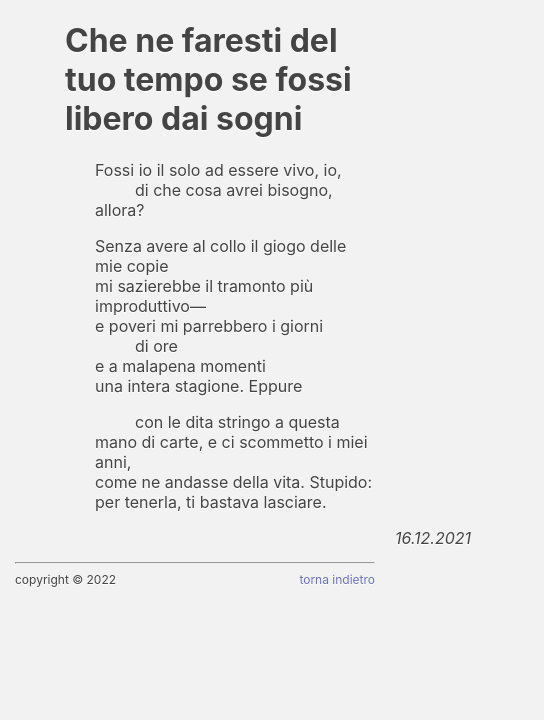
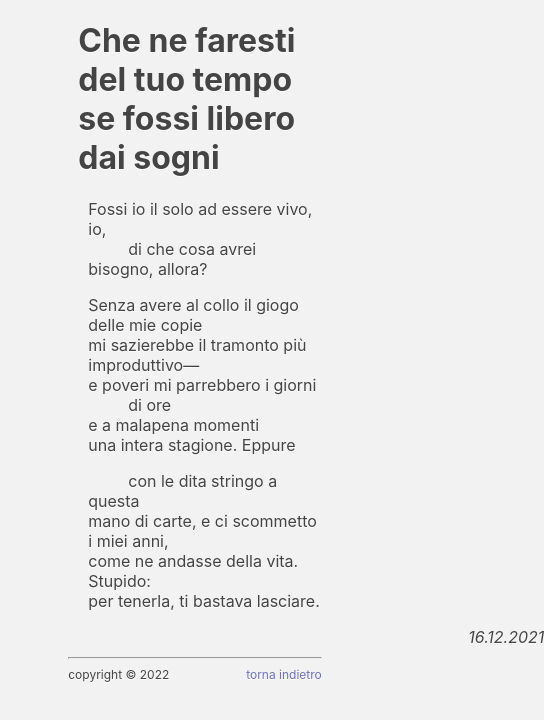
Before and after one commit to poetry-web/poetry-web.github.io, a plain HTML site: page poems/CheNeFarestiDelTuo.html in a window 390 px wide. Shown: the whole page, 544 px wide, since content can reach past the window. Drawn offline with Linux system fonts and the light colour scheme.

Commit message:
Changed margins on mobile

```diff
--- a/style_poems.css
+++ b/style_poems.css
@@ -5,7 +5,6 @@ body {
     font-family: -apple-system, BlinkMacSystemFont, "Segoe UI", Roboto, Helvetica, Arial, sans-serif;
     font-size: 16px;
     text-shadow: 0 1px 0 #ffffff;
-    margin-bottom: 4%;
     margin-left: 17.5%;
     margin-right: 17.5%;
 }
@@ -38,10 +37,17 @@ footer {font-size: 75%}
 #goback:hover {border-bottom: 1px solid #6c71c4}
 
 @media screen and (max-width: 600px) {
-    body {
-        margin-right: 15px;
-        margin-left: 15px;
-    }
+
+    aside {margin-left: 400px;}
+
+h1 {
+    margin-left: 10px;
+}
+
+p {
+    margin-left: 20px;
+}
+
 }
 
 hr {
```
